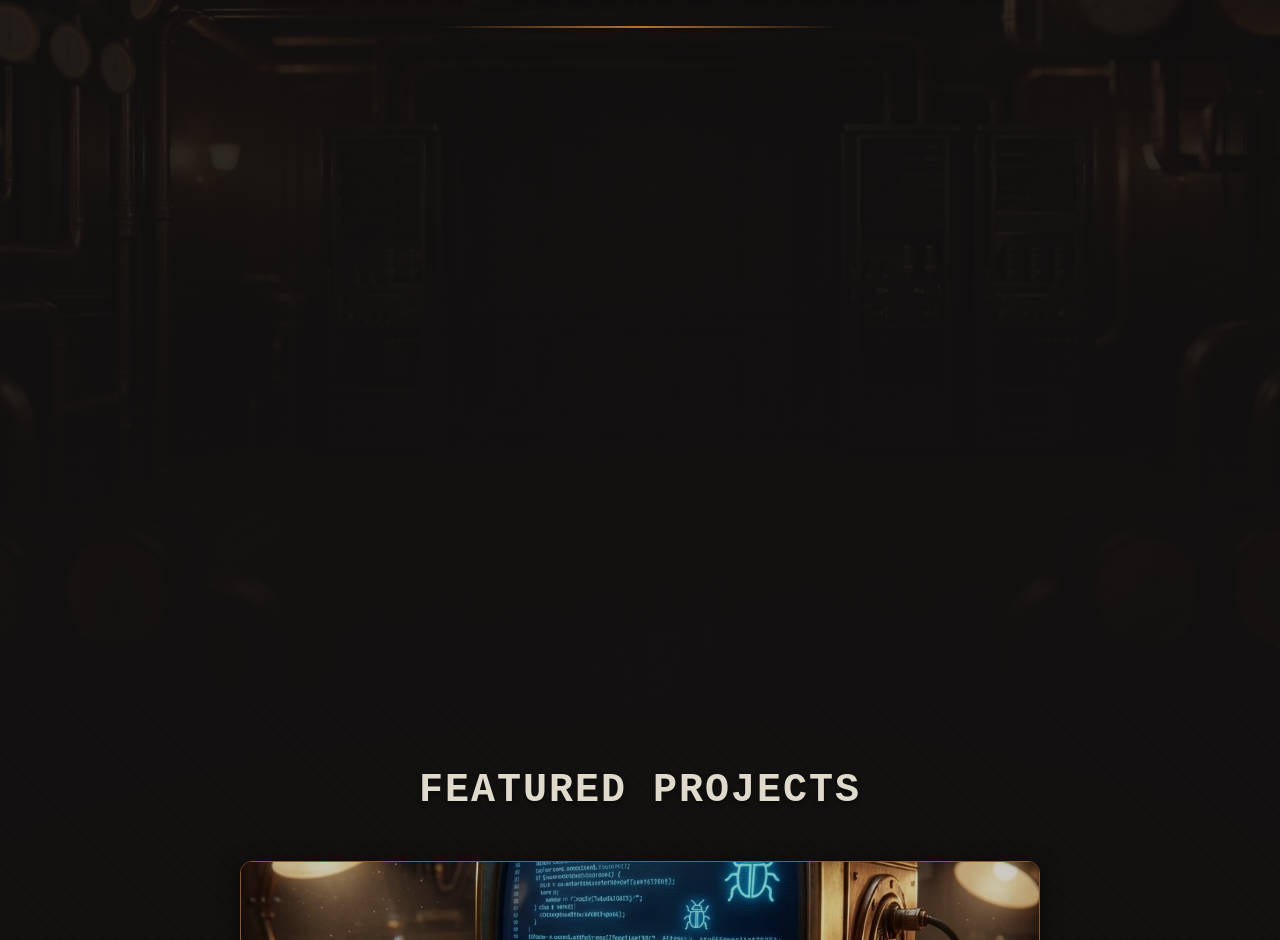
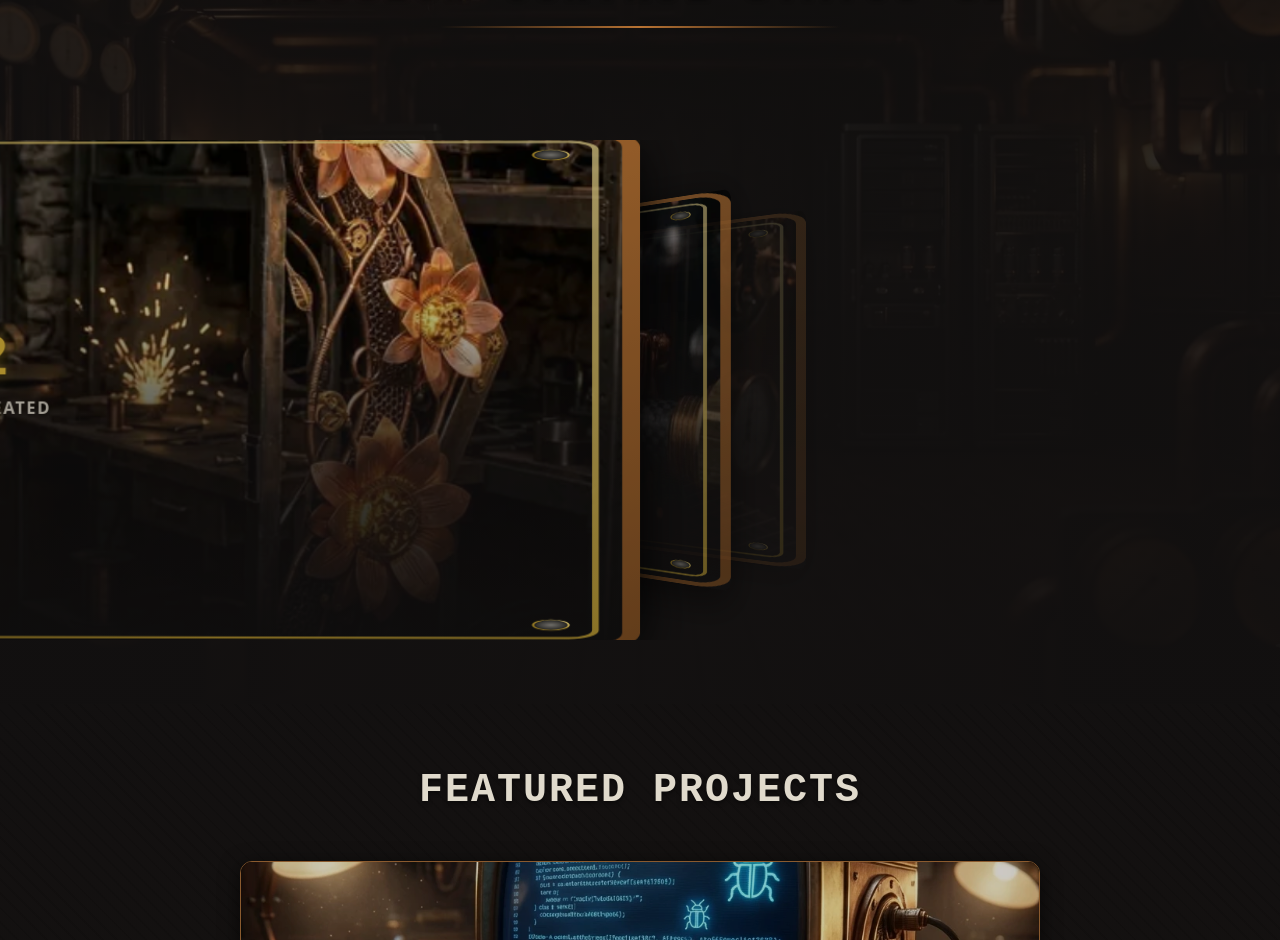
Before and after one commit to sebokgabor84/GaborPortfolio, a React (Vite) app: page / in a window 1280 px wide. Shown: the part 1450-2390 px from the top of the page. Built offline with nearby package versions, Linux system fonts and the light colour scheme.

Commit message:
feat(mission-control): migrate carousel to 3D Coverflow layout with reflective tiles

```diff
--- a/src/components/MissionControl/MissionControlCarousel.tsx
+++ b/src/components/MissionControl/MissionControlCarousel.tsx
@@ -59,6 +59,7 @@ interface MissionControlTileProps {
     bgImage: string;
     glowColor: string;
     index: number;
+    activeIndex: number;
     totalItems: number;
     isLazy: boolean;
     onClick: () => void;
@@ -67,16 +68,39 @@ interface MissionControlTileProps {
 /**
  * TILE COMPONENT
  */
-const MissionControlTile: React.FC<MissionControlTileProps> = ({ title, metric, bgImage, glowColor, index, totalItems, isLazy, onClick }) => {
+const MissionControlTile: React.FC<MissionControlTileProps> = ({
+    title, metric, bgImage, glowColor, index, activeIndex, totalItems, isLazy, onClick
+}) => {
     const [imageLoaded, setImageLoaded] = useState(false);
 
-    // 3D Math Engine
-    const theta = 360 / totalItems;
-    const rotationY = index * theta;
+    // Coverflow Math Engine
+    let diff = index - (activeIndex % totalItems);
+    if (diff < 0) diff += totalItems; // Always positive module
+
+    // Calculate shortest path
+    const halfN = totalItems / 2;
+    if (diff > halfN) diff -= totalItems;
+    if (diff < -halfN) diff += totalItems;
+
+    const absDiff = Math.abs(diff);
+
+    // Continuous Math for Coverflow layout
+    const isCenter = absDiff < 1;
+    const rotateY = -45 * Math.max(-1, Math.min(1, diff)); // clamp to -45 / 45
+    const scale = 1 - Math.min(absDiff, 1) * 0.15; // Center 1.0, sides 0.85
+
+    const baseSpacing = 100; // px
+    const centerOffset = 50; // extra px pushing sides away from center
+    const smoothSign = Math.max(-1, Math.min(1, diff));
+    const translateX = diff * baseSpacing + smoothSign * Math.min(absDiff, 1) * centerOffset;
+
+    const translateZ = absDiff * -150 + (isCenter ? 50 : 0);
+    const zIndex = Math.round(100 - absDiff * 10);
+    const opacity = Math.max(0, 1 - (absDiff - 2.5) * 0.5); // Fades out items further than index +/- 2
 
     return (
         <div
-            className="mc-tile"
+            className={`mc-tile ${absDiff < 0.1 ? 'mc-active' : ''}`}
             role="button"
             tabIndex={0}
             onClick={onClick}
@@ -87,7 +111,10 @@ const MissionControlTile: React.FC<MissionControlTileProps> = ({ title, metric,
                 }
             }}
             style={{
-                transform: `rotateY(${rotationY}deg) translateZ(var(--drum-radius))`
+                transform: `translateX(calc(${translateX}px - 50%)) translateZ(${translateZ}px) rotateY(${rotateY}deg) scale(${scale})`,
+                zIndex,
+                opacity,
+                pointerEvents: opacity < 0.1 ? 'none' : 'auto',
             }}
         >
             {/* 1. Steampunk Skeleton Fallback */}
@@ -120,7 +147,7 @@ const MissionControlTile: React.FC<MissionControlTileProps> = ({ title, metric,
             </svg>
 
             {/* 5. The Content Overlay */}
-            <div className="mc-content">
+            <div className={`mc-content ${absDiff < 0.1 ? 'mc-content-active' : ''}`}>
                 <div className="mc-spacer"></div>
                 <div className="mc-text-group">
                     <div
@@ -146,15 +173,20 @@ export const MissionControlCarousel: React.FC = () => {
     const { t } = useTranslation();
     const [isHovered, setIsHovered] = useState(false);
 
+    // We update this piece of state tightly to trigger React re-renders for the list layout.
+    // This allows activeIndex LERP to cascade math directly via React rendering continuously during drags.
+    // However, calling setState inside requestAnimationFrame is very heavy.
+    // Instead we drive the math by updating a ref and forceUpdate.
+    const [renderTick, setRenderTick] = useState(0);
+
     // Filter out dynamic KPIs like Live Visitors since we only generated 9 static images
     const activeKpis = kpis.filter(k => k.enabled && !k.isDynamic);
-    const theta = 360 / activeKpis.length;
+    const N = activeKpis.length;
 
     // Animation & Drag state references
     const sceneRef = useRef<HTMLElement>(null);
-    const drumRef = useRef<HTMLDivElement>(null);
-    const rotationRef = useRef(0);
-    const targetRotationRef = useRef(0);
+    const activeIndexRef = useRef(0);
+    const targetIndexRef = useRef(0);
     const isDraggingRef = useRef(false);
     const startXRef = useRef(0);
     const dragDistanceRef = useRef(0);
@@ -182,7 +214,7 @@ export const MissionControlCarousel: React.FC = () => {
             startXRef.current = e.clientX;
             dragDistanceRef.current = 0;
             lastInteractionTime.current = Date.now();
-            targetRotationRef.current = rotationRef.current; // sync to current to stop any ongoing snap
+            targetIndexRef.current = activeIndexRef.current; // abort any running snap instantly
             scene.setPointerCapture(e.pointerId);
         };
 
@@ -190,7 +222,11 @@ export const MissionControlCarousel: React.FC = () => {
             if (!isDraggingRef.current) return;
             const deltaX = e.clientX - startXRef.current;
             dragDistanceRef.current += Math.abs(deltaX);
-            targetRotationRef.current += deltaX * 0.4;
+
+            // Convert pixel drag to index float drag directly.
+            // Negative deltaX (dragging left) should increase index (spin right to left)
+            targetIndexRef.current -= deltaX * 0.01;
+
             startXRef.current = e.clientX;
             lastInteractionTime.current = Date.now();
         };
@@ -203,10 +239,8 @@ export const MissionControlCarousel: React.FC = () => {
                 // Ignore DOM exception if pointer capture is lost
             }
 
-            // Snap to nearest item on release
-            const currentTarget = targetRotationRef.current;
-            const snappedRotation = Math.round(currentTarget / theta) * theta;
-            targetRotationRef.current = snappedRotation;
+            // Snap to nearest integer index
+            targetIndexRef.current = Math.round(targetIndexRef.current);
             lastInteractionTime.current = Date.now();
         };
 
@@ -222,7 +256,7 @@ export const MissionControlCarousel: React.FC = () => {
             scene.removeEventListener('pointerup', handlePointerUp as EventListener);
             scene.removeEventListener('pointercancel', handlePointerUp as EventListener);
         };
-    }, [theta]);
+    }, []);
 
     useEffect(() => {
         let animationId: number;
@@ -233,24 +267,26 @@ export const MissionControlCarousel: React.FC = () => {
 
                 // Auto-advance logic
                 if (!isDraggingRef.current && !isHovered) {
-                    // Snap to the next slide every 3 seconds if untouched
                     if (now - lastInteractionTime.current > 3000) {
-                        targetRotationRef.current -= theta;
+                        targetIndexRef.current += 1; // move to next card
                         lastInteractionTime.current = now;
                     }
                 } else if (isHovered && !isDraggingRef.current) {
-                    // Reset timer while hovered so it doesn't immediately spin on mouse leave
                     lastInteractionTime.current = now;
                 }
 
-                // LERP (Linear Interpolation)
-                const lerpFactor = isDraggingRef.current ? 0.3 : 0.05;
-                rotationRef.current += (targetRotationRef.current - rotationRef.current) * lerpFactor;
+                // Smooth LERP towards target index
+                const lerpFactor = isDraggingRef.current ? 0.3 : 0.08;
+                const diff = targetIndexRef.current - activeIndexRef.current;
 
-                if (drumRef.current) {
-                    drumRef.current.style.transform = `rotateY(${rotationRef.current}deg)`;
+                if (Math.abs(diff) > 0.001) {
+                    activeIndexRef.current += diff * lerpFactor;
+                    setRenderTick(prev => (prev + 1) % 10000); // trigger light re-render to execute math
                 }
             }
+
+            // Just reading renderTick to satisfy eslint unused var
+            if (renderTick < 0) console.log(renderTick);
 
             animationId = requestAnimationFrame(animate);
         };
@@ -258,24 +294,23 @@ export const MissionControlCarousel: React.FC = () => {
         animate();
 
         return () => cancelAnimationFrame(animationId);
-    }, [isHovered, theta]);
+    // eslint-disable-next-line react-hooks/exhaustive-deps
+    }, [isHovered]);
 
     const handleTileClick = (index: number) => {
-        // If the user actually dragged, ignore the click
         if (dragDistanceRef.current > 5) return;
 
-        const currentTarget = targetRotationRef.current;
-        const normalizedCurrent = ((currentTarget % 360) + 360) % 360;
-        const targetAngle = -index * theta;
-        const normalizedTarget = ((targetAngle % 360) + 360) % 360;
+        // Find shortest path in array space
+        const currentActive = targetIndexRef.current;
+        const normalizedCurrent = ((currentActive % N) + N) % N;
+        const targetAngle = index;
 
-        // Find shortest path to rotate
-        let diff = normalizedTarget - normalizedCurrent;
-        if (diff > 180) diff -= 360;
-        if (diff < -180) diff += 360;
+        // Shortest path diff in N modular space
+        let diff = targetAngle - normalizedCurrent;
+        if (diff > N / 2) diff -= N;
+        if (diff < -N / 2) diff += N;
 
-        targetRotationRef.current = currentTarget + diff;
-        // eslint-disable-next-line react-hooks/purity
+        targetIndexRef.current = currentActive + diff;
         lastInteractionTime.current = Date.now();
     };
 
@@ -303,8 +338,6 @@ export const MissionControlCarousel: React.FC = () => {
                     isDraggingRef.current = false;
                 }}
             >
-                {/* The Rotating Drum */}
-                <div className="mc-drum" ref={drumRef}>
                 {activeKpis.map((kpi, index) => {
                     const isLazy = index > 1 && index < activeKpis.length - 1;
                     const metricText = kpi.unit ? `${kpi.value}${kpi.unit}` : kpi.value;
@@ -317,13 +350,13 @@ export const MissionControlCarousel: React.FC = () => {
                             bgImage={imageMap[kpi.id] || '/assets/thumb-uptime.webp'}
                             glowColor={colorMap[kpi.color]}
                             index={index}
+                            activeIndex={activeIndexRef.current}
                             totalItems={activeKpis.length}
                             isLazy={isLazy}
                             onClick={() => handleTileClick(index)}
                         />
                     );
                 })}
-                </div>
             </section>
 
             <style dangerouslySetInnerHTML={{
@@ -382,15 +415,16 @@ export const MissionControlCarousel: React.FC = () => {
 
         .mc-scene:active {
           cursor: grabbing;
-        }
-
-        /* Spinning Drum */
-        .mc-drum {
+        }        .mc-scene {
           position: relative;
-          width: clamp(180px, 25vw, 280px);
-          height: clamp(240px, 33vw, 373px);
-          transform-style: preserve-3d;
-          -webkit-transform-style: preserve-3d;
+          width: 100%;
+          flex-grow: 1;
+          display: flex;
+          align-items: center;
+          justify-content: center;
+          perspective: 1200px;
+          overflow: hidden;
+          touch-action: pan-y;
         }
 
         /* The Tile Container */
```
Also changed, not shown: 1 other file (tests, documents, lock files or other folders). Lines whose indentation alone changed are shown as unchanged.
